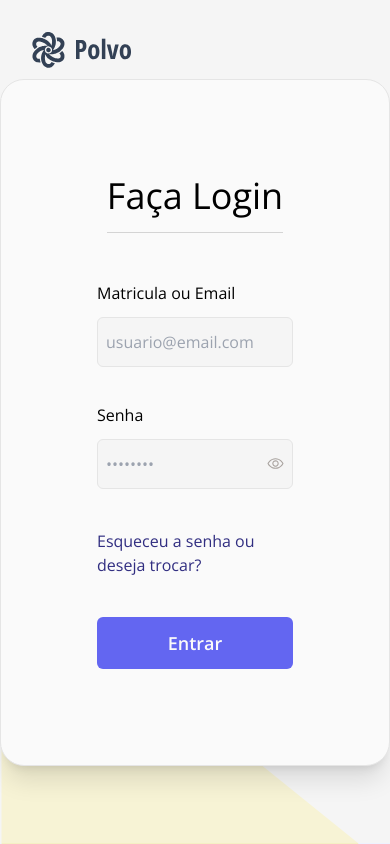
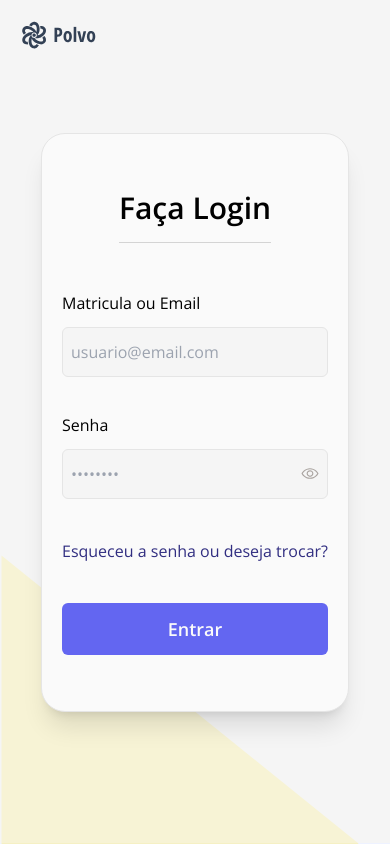
Before and after one commit to micapareddes/quiz-labtic, a website: page frontend/src/pages/login.html in a window 390 px wide. Drawn offline with nearby package versions, Linux system fonts and the light colour scheme.

Commit message:
separar funcaode gerar token e responsividade da tela de login

```diff
--- a/frontend/src/pages/login.html
+++ b/frontend/src/pages/login.html
@@ -14,13 +14,13 @@
 </head>
 <body>
     <main class="bg-indigo-50 bg-geometrical bg-cover bg-no-repeat h-screen flex flex-col items-center justify-center">
-        <img src="../img/logo-dark.svg" alt="Logo polvo escuro" class="absolute left-6 top-6">
-        <div class="flex flex-col items-center justify-center bg-neutral-50 rounded-3xl border border-neutral-200 p-24 shadow-xl">
-            <h1 class="text-4xl pb-4 border-b border-b-neutral-300 mb-12">Faça Login</h1>
+        <img src="../img/logo-dark.svg" alt="Logo polvo escuro" class="w-20 md:w-24 lg:w-28 absolute left-4 top-4 md:left-6 md:top-6">
+        <div class="flex flex-col items-center justify-center bg-neutral-50 rounded-3xl border border-neutral-200 py-14 px-5 md:py-24 md:px-24 lg:px-16 shadow-xl">
+            <h1 class="text-3xl md:text-4xl font-semibold pb-4 border-b border-b-neutral-300 mb-12">Faça Login</h1>
             <form id="login-form">
                 <div>
                     <label for="user" class="block">Matricula ou Email</label>
-                    <input type="text" name="user" placeholder="usuario@email.com" id="user" class="block w-full px-2 py-3 rounded-md bg-neutral-100 border border-neutral-200 mt-3 mb-9">
+                    <input type="text" name="user" placeholder="usuario@email.com" id="user" class="block w-full px-2 py-3 rounded-md bg-neutral-100 border border-neutral-200 mt-3 mb-9 lg:min-w-[415px]">
                 </div>
                 <div id="container-senha">
                     <label for="senha" class="block">Senha</label>
@@ -32,7 +32,7 @@
                         </button>
                     </div>
                 </div>
-                <a href="" class="block my-10 text-base text-indigo-900 cursor-pointer hover:underline">Esqueceu a senha ou deseja trocar?</a>
+                <a href="" class="block my-10 text-base text-indigo-900 cursor-pointer hover:underline text-center">Esqueceu a senha ou deseja trocar?</a>
                 <button id="submit-button" class="py-3 bg-indigo-500 hover:bg-indigo-400 rounded-md text-neutral-50 text-lg font-semibold block w-full disabled:opacity-50 disabled:cursor-not-allowed">Entrar</button>
             </form>
         </div>
```
Also changed, not shown: frontend/src/pages/dashboard.html (+1 -1 lines), frontend/src/styles/output.css, 1 other file.
